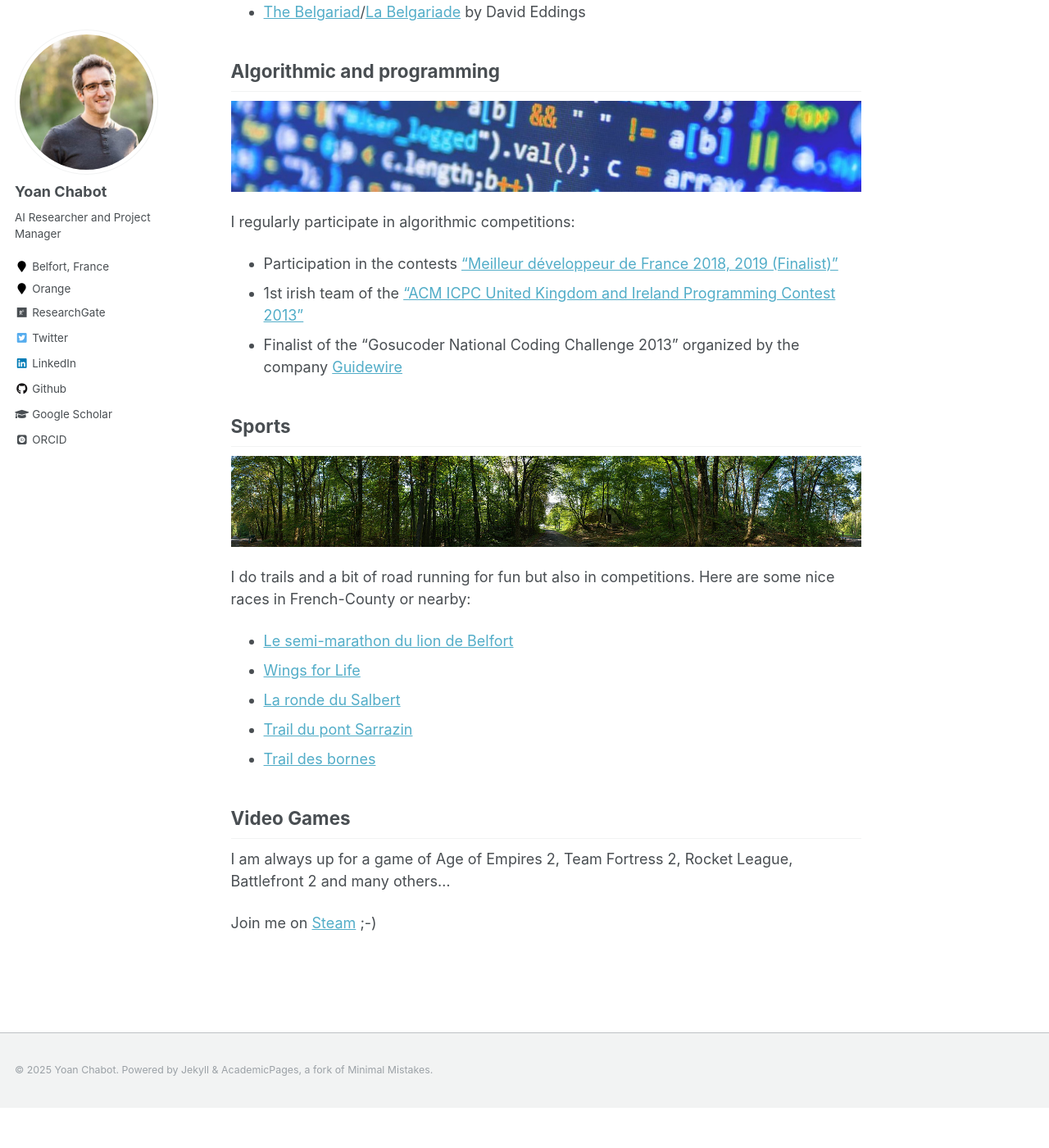
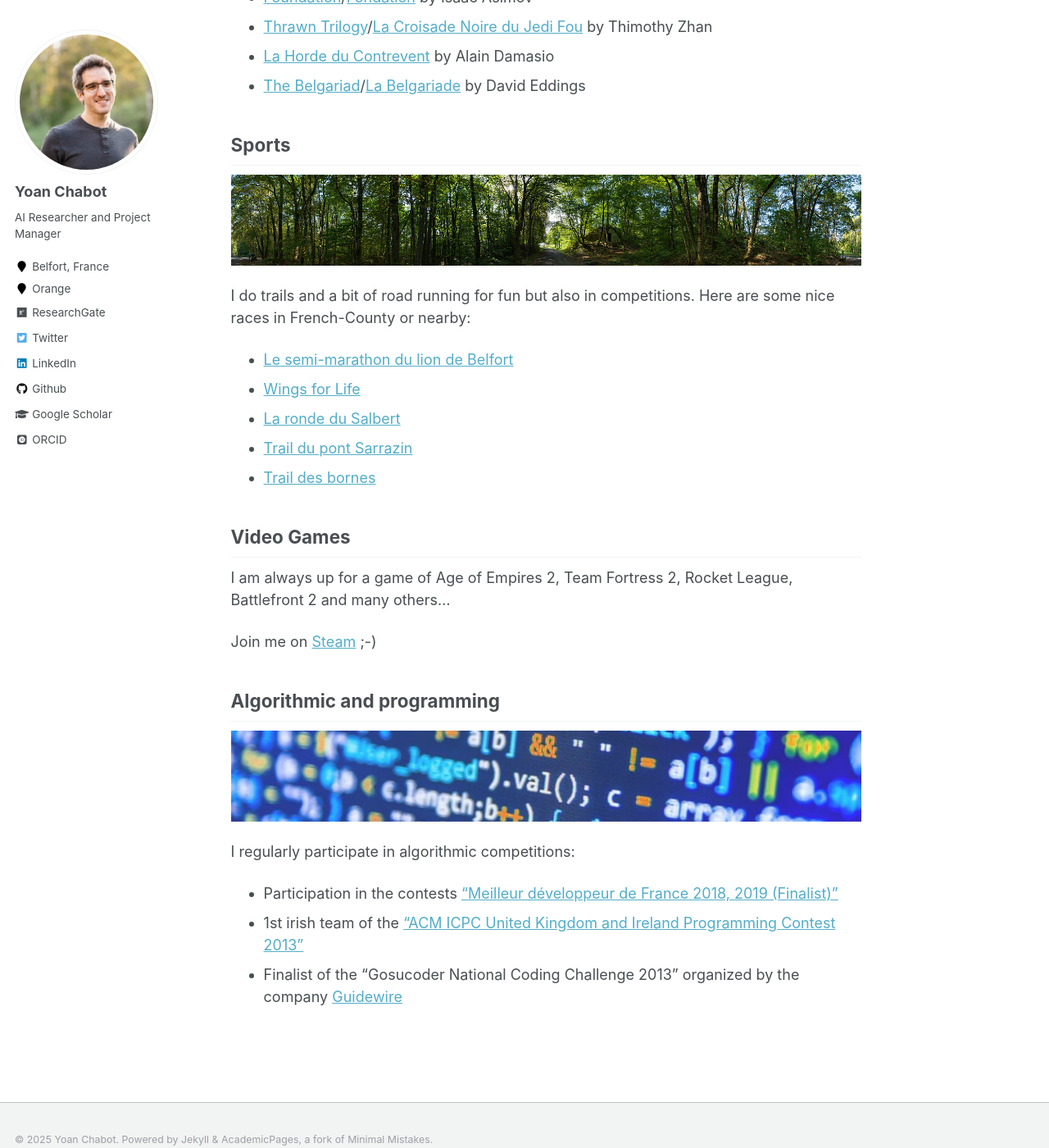
Before and after one commit to yoanchabot/yoanchabot.github.io, a Jekyll site: the page built from _pages/hobbies.md, in a window 1280 px wide and 1400 px high, scrolled down 1069 px. Shown: the whole window at 82% size. Built offline with Jekyll 4.4.1, drawn with Linux system fonts in a browser that asks for light colours; some web fonts are replaced; before the commit the page ends 2420 px from its top, so only the background shows below that; some of the changed lines change nothing that is shown; some of the changed text lies outside the part shown.

Commit message:
Update hobbies.md

```diff
--- a/_pages/hobbies.md
+++ b/_pages/hobbies.md
@@ -11,14 +11,16 @@
 I spend quite a lot of time on Ableton creating instrumental music.
 You can find my work (with a colleague) on our Youtube channel:
 [Dice Dice Youtube Channel](https://www.youtube.com/@DiceDiceTheBand)
+A view or a like helps us to make ourselves known. Thank you!
 
-I am also in a rock band named "404 Not Found"
+I am also in a rock band named "404 Not Found" in which I play the guitar.
 [Follow us on Instagram](https://www.instagram.com/404_not_found_band/)
 
 ![Logo404]({{ site.baseurl }}/images/404_logo.jpg)
 
 ## Reading
 Some great books I love and recommend (for SF and heroic fantasy lovers):
+* [The Pillars of the Earth](https://en.wikipedia.org/wiki/The_Pillars_of_the_Earth)/[Les Piliers de la Terre](https://fr.wikipedia.org/wiki/Les_Piliers_de_la_Terre) by Ken Follett
 * [The Black Company](https://en.wikipedia.org/wiki/The_Black_Company)/[La Compagnie Noire](https://fr.wikipedia.org/wiki/Cycle_de_la_Compagnie_noire) by Glen Cook
 * [Remembrance of Earth's Past](https://en.wikipedia.org/wiki/Remembrance_of_Earth%27s_Past)/[Le Problème à Trois Corps](https://fr.wikipedia.org/wiki/Le_Probl%C3%A8me_%C3%A0_trois_corps) by Liu Cixin
 * [The Witcher](https://en.wikipedia.org/wiki/The_Witcher)/[Le Sorceleur](https://fr.wikipedia.org/wiki/Le_Sorceleur) by Andrzej Sapkowski
@@ -27,14 +29,6 @@
 * [Thrawn Trilogy](https://en.wikipedia.org/wiki/Thrawn_trilogy)/[La Croisade Noire du Jedi Fou](https://fr.wikipedia.org/wiki/La_Croisade_noire_du_Jedi_fou) by Thimothy Zhan
 * [La Horde du Contrevent](https://fr.wikipedia.org/wiki/La_Horde_du_Contrevent) by Alain Damasio
 * [The Belgariad](https://en.wikipedia.org/wiki/The_Belgariad)/[La Belgariade](https://fr.wikipedia.org/wiki/La_Belgariade) by David Eddings
-
-## Algorithmic and programming
-![Algorithm]({{ site.baseurl }}/images/algorithm.jpg "Algorithm")
-
-I regularly participate in algorithmic competitions:
-* Participation in the contests ["Meilleur développeur de France 2018, 2019 (Finalist)"](https://mdf19.com/)
-* 1st irish team of the ["ACM ICPC United Kingdom and Ireland Programming Contest 2013"](http://ukiepc.info/)
-* Finalist of the "Gosucoder National Coding Challenge 2013" organized by the company [Guidewire](https://www.guidewire.com/)
 
 ## Sports
 ![Running]({{ site.baseurl }}/images/running.jpg "Running")
@@ -51,3 +45,11 @@
 I am always up for a game of Age of Empires 2, Team Fortress 2, Rocket League, Battlefront 2 and many others...
 
 Join me on [Steam](https://steamcommunity.com/profiles/76561198042810574/) ;-)
+
+## Algorithmic and programming
+![Algorithm]({{ site.baseurl }}/images/algorithm.jpg "Algorithm")
+
+I regularly participate in algorithmic competitions:
+* Participation in the contests ["Meilleur développeur de France 2018, 2019 (Finalist)"](https://mdf19.com/)
+* 1st irish team of the ["ACM ICPC United Kingdom and Ireland Programming Contest 2013"](http://ukiepc.info/)
+* Finalist of the "Gosucoder National Coding Challenge 2013" organized by the company [Guidewire](https://www.guidewire.com/)
```
